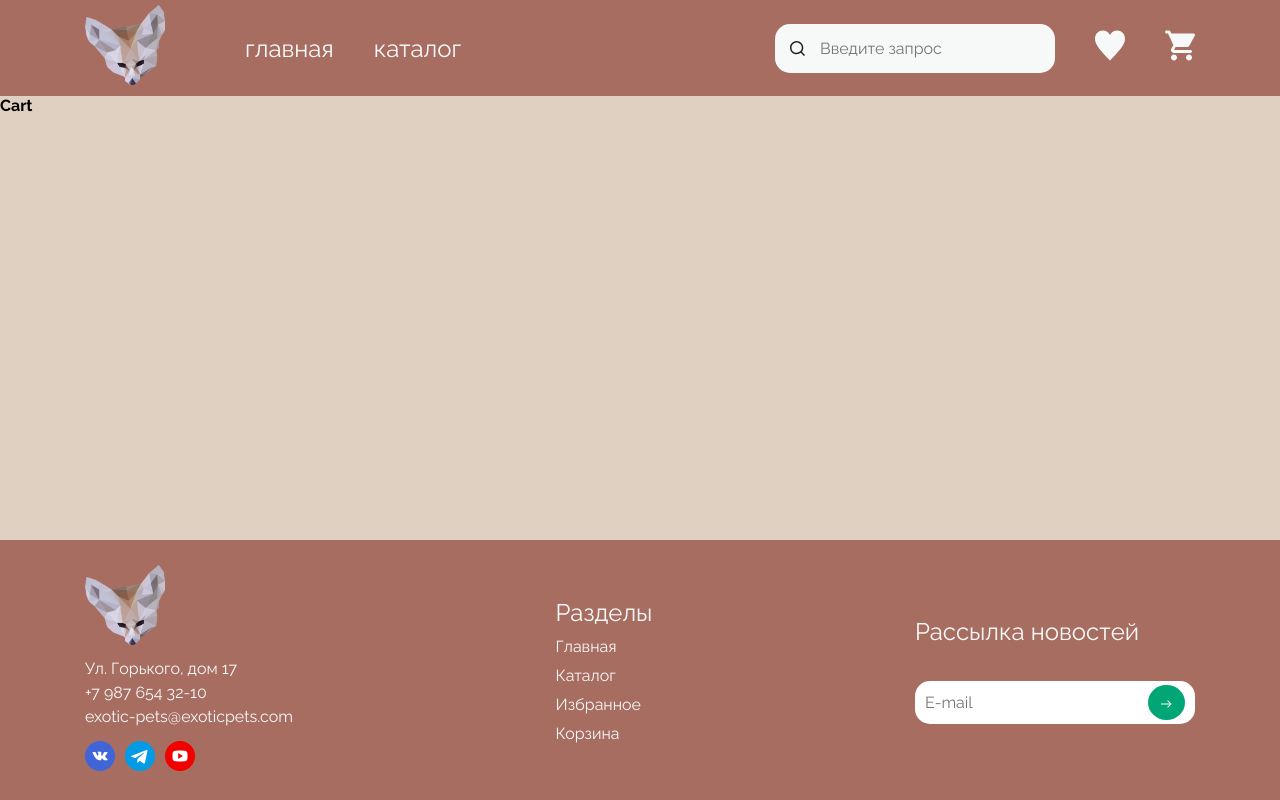
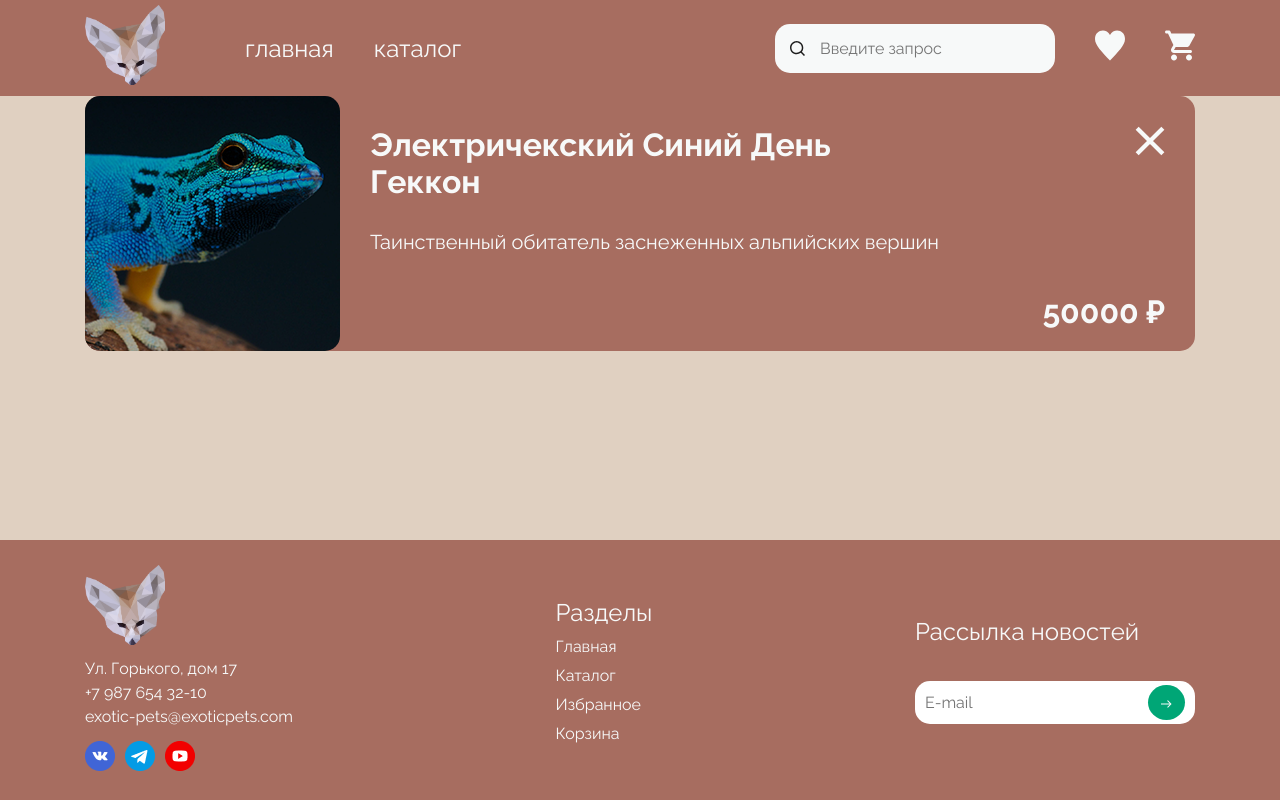
Before and after one commit to algorithm-ssau/exotic-pets-catalogue, a React (Create React App) app in the folder client/my-app/: page /cart in a window 1280 px wide. Built offline with nearby package versions, Linux system fonts and the light colour scheme.

Commit message:
F18 product card added to cart page

```diff
--- /dev/null
+++ b/client/my-app/src/pages/cart_page/styles/page_cart.css
@@ -0,0 +1,7 @@
+
+.product-card-container {
+    margin-top: 5rem;
+    margin: 0 auto;
+
+    width: 1110px;
+}
--- a/client/my-app/src/pages/cart_page/view/page_cart.tsx
+++ b/client/my-app/src/pages/cart_page/view/page_cart.tsx
@@ -1,8 +1,22 @@
 import React from 'react';
+
+import CartProductCard from '../el/CartProductCard';
+
+//styles
+import "../styles/page_cart.css";
+
+let id = 1;
+let image = "../../../../assets/image_30.png";
+let name = 'Электричекский Синий День Геккон';
+let price=  50000;
+let description = 'Таинственный обитатель заснеженных альпийских вершин';
+
 
 const PageCart = () => {
     return (
-        <h1>Cart</h1>
+            <div className='cart-product-card-container'>
+                <CartProductCard id = {id} image = {image} name = {name} price = {price} description = {description}></CartProductCard>
+            </div>
     );
 }
 
```
Also changed, not shown: client/my-app/src/assets/image_30.png (added).
